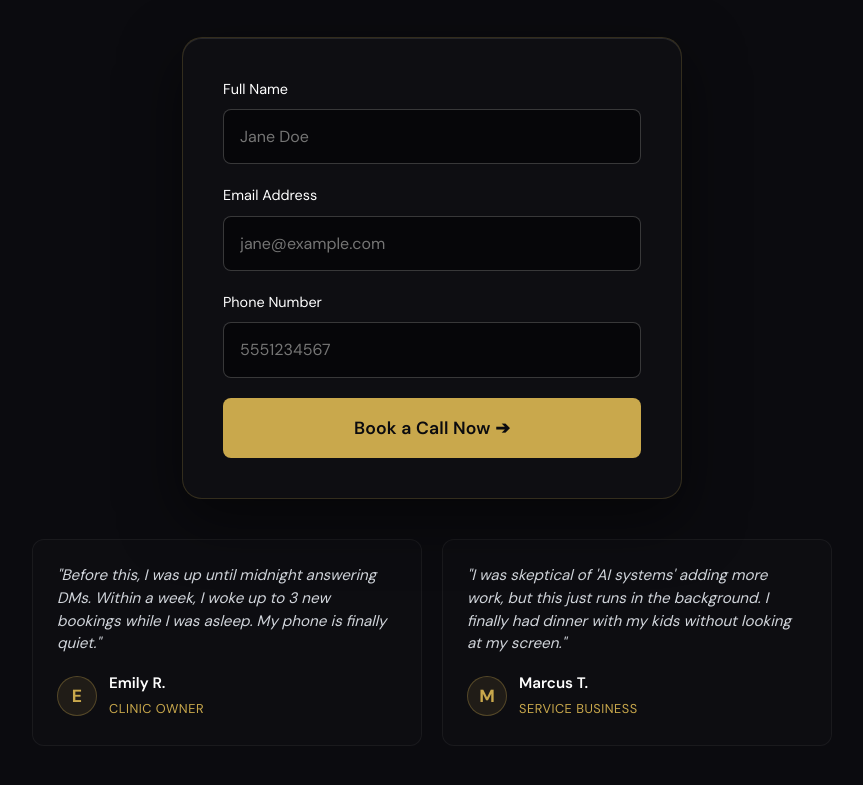
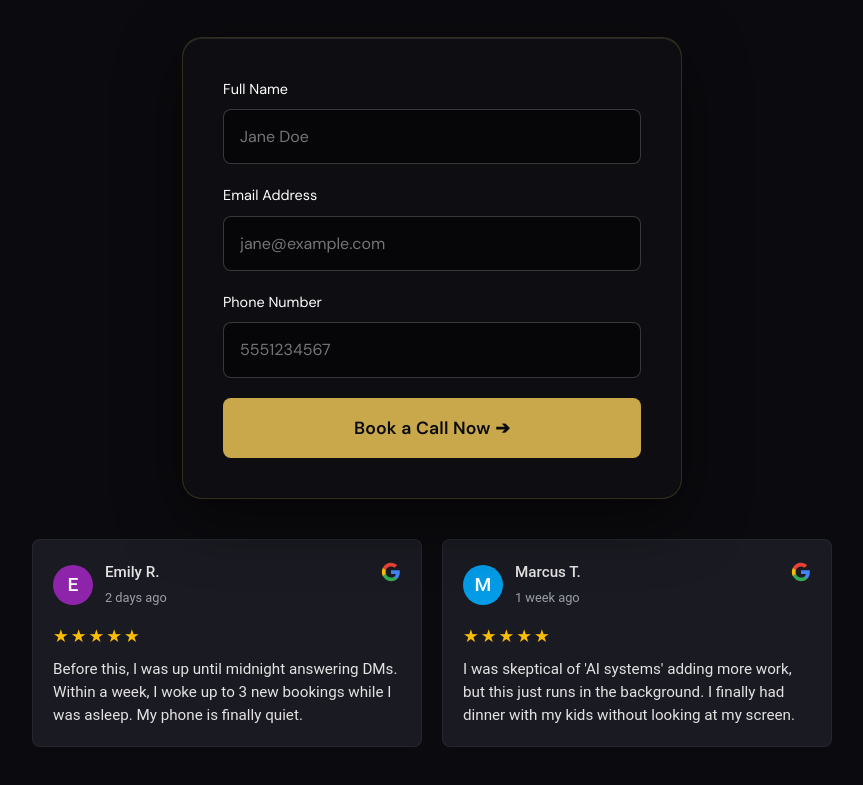
Before and after one commit to darrshandangi/GaneoAI, a website: page appointment.html in a window 1280 px wide. Shown: the part 609-1394 px from the top of the page, without its empty margins (208-1071 px from the left). Drawn offline with nearby package versions, Linux system fonts and the light colour scheme; a script that the page names is missing; a web font is replaced by a local one.

Commit message:
Update testimonials to look exactly like high-trust Google Reviews

```diff
--- a/appointment.html
+++ b/appointment.html
@@ -229,7 +229,7 @@
             transform: translateY(2px);
         }
 
-        /* --- Testimonials --- */
+        /* --- Google Review Testimonials --- */
         .mini-testimonials {
             max-width: 800px;
             margin: 0 auto 60px auto;
@@ -238,57 +238,63 @@
             gap: 20px;
         }
 
-        .mini-testimonial-card {
-            background: rgba(17, 17, 21, 0.5);
+        .google-review-card {
+            background: #1a1a22; /* Dark mode Google card */
+            border-radius: 8px;
+            padding: 20px;
+            text-align: left;
+            font-family: 'Roboto', Arial, sans-serif;
             border: 1px solid rgba(255, 255, 255, 0.05);
-            border-radius: 12px;
-            padding: 24px;
-            text-align: left;
         }
 
-        .mini-testimonial-card p {
-            color: #d1d5db;
-            font-size: 0.95rem;
-            font-style: italic;
-            margin-bottom: 16px;
-            line-height: 1.5;
-        }
-
-        .mini-testimonial-author {
+        .review-header {
             display: flex;
             align-items: center;
             gap: 12px;
+            margin-bottom: 12px;
         }
 
-        .mini-testimonial-avatar {
+        .reviewer-avatar {
             width: 40px;
             height: 40px;
             border-radius: 50%;
-            background: rgba(201, 168, 76, 0.1);
-            color: var(--accent);
             display: flex;
             align-items: center;
             justify-content: center;
-            font-family: var(--sans);
-            font-weight: 700;
-            font-size: 1.1rem;
-            border: 1px solid rgba(201, 168, 76, 0.3);
+            color: #fff;
+            font-size: 1.2rem;
+            font-weight: 500;
         }
 
-        .mini-testimonial-info strong {
+        .reviewer-info strong {
             display: block;
-            color: #fff;
+            color: #e3e3e3;
             font-size: 0.95rem;
-            font-family: var(--sans);
-            font-weight: 600;
+            font-weight: 500;
         }
 
-        .mini-testimonial-info span {
-            color: var(--accent);
+        .reviewer-info span {
+            color: #9aa0a6;
             font-size: 0.8rem;
-            font-family: var(--sans);
-            text-transform: uppercase;
-            letter-spacing: 0.5px;
+        }
+
+        .google-logo {
+            margin-left: auto;
+            align-self: flex-start;
+            padding-top: 2px;
+        }
+
+        .review-stars {
+            font-size: 1.1rem;
+            margin-bottom: 8px;
+            letter-spacing: 2px;
+            color: #fbbc04; /* Google Star Yellow */
+        }
+
+        .review-text {
+            color: #e3e3e3;
+            font-size: 0.95rem;
+            line-height: 1.5;
         }
 
 
@@ -402,25 +408,44 @@
         </form>
 
         <div class="mini-testimonials">
-            <div class="mini-testimonial-card">
-                <p>"Before this, I was up until midnight answering DMs. Within a week, I woke up to 3 new bookings while I was asleep. My phone is finally quiet."</p>
-                <div class="mini-testimonial-author">
-                    <div class="mini-testimonial-avatar">E</div>
-                    <div class="mini-testimonial-info">
+            <div class="google-review-card">
+                <div class="review-header">
+                    <div class="reviewer-avatar" style="background-color: #8e24aa;">E</div>
+                    <div class="reviewer-info">
                         <strong>Emily R.</strong>
-                        <span>Clinic Owner</span>
+                        <span>2 days ago</span>
+                    </div>
+                    <div class="google-logo">
+                        <svg width="20" height="20" viewBox="0 0 24 24">
+                            <path fill="#4285F4" d="M22.56 12.25c0-.78-.07-1.53-.2-2.25H12v4.26h5.92c-.26 1.37-1.04 2.53-2.21 3.31v2.77h3.57c2.08-1.92 3.28-4.74 3.28-8.09z"/>
+                            <path fill="#34A853" d="M12 23c2.97 0 5.46-.98 7.28-2.66l-3.57-2.77c-.98.66-2.23 1.06-3.71 1.06-2.86 0-5.29-1.93-6.16-4.53H2.18v2.84C3.99 20.53 7.7 23 12 23z"/>
+                            <path fill="#FBBC05" d="M5.84 14.09c-.22-.66-.35-1.36-.35-2.09s.13-1.43.35-2.09V7.07H2.18C1.43 8.55 1 10.22 1 12s.43 3.45 1.18 4.93l2.85-2.22.81-.62z"/>
+                            <path fill="#EA4335" d="M12 5.38c1.62 0 3.06.56 4.21 1.64l3.15-3.15C17.45 2.09 14.97 1 12 1 7.7 1 3.99 3.47 2.18 7.07l3.66 2.84c.87-2.6 3.3-4.53 6.16-4.53z"/>
+                        </svg>
                     </div>
                 </div>
+                <div class="review-stars">★★★★★</div>
+                <p class="review-text">Before this, I was up until midnight answering DMs. Within a week, I woke up to 3 new bookings while I was asleep. My phone is finally quiet.</p>
             </div>
-            <div class="mini-testimonial-card">
-                <p>"I was skeptical of 'AI systems' adding more work, but this just runs in the background. I finally had dinner with my kids without looking at my screen."</p>
-                <div class="mini-testimonial-author">
-                    <div class="mini-testimonial-avatar">M</div>
-                    <div class="mini-testimonial-info">
+
+            <div class="google-review-card">
+                <div class="review-header">
+                    <div class="reviewer-avatar" style="background-color: #039be5;">M</div>
+                    <div class="reviewer-info">
                         <strong>Marcus T.</strong>
-                        <span>Service Business</span>
+                        <span>1 week ago</span>
+                    </div>
+                    <div class="google-logo">
+                        <svg width="20" height="20" viewBox="0 0 24 24">
+                            <path fill="#4285F4" d="M22.56 12.25c0-.78-.07-1.53-.2-2.25H12v4.26h5.92c-.26 1.37-1.04 2.53-2.21 3.31v2.77h3.57c2.08-1.92 3.28-4.74 3.28-8.09z"/>
+                            <path fill="#34A853" d="M12 23c2.97 0 5.46-.98 7.28-2.66l-3.57-2.77c-.98.66-2.23 1.06-3.71 1.06-2.86 0-5.29-1.93-6.16-4.53H2.18v2.84C3.99 20.53 7.7 23 12 23z"/>
+                            <path fill="#FBBC05" d="M5.84 14.09c-.22-.66-.35-1.36-.35-2.09s.13-1.43.35-2.09V7.07H2.18C1.43 8.55 1 10.22 1 12s.43 3.45 1.18 4.93l2.85-2.22.81-.62z"/>
+                            <path fill="#EA4335" d="M12 5.38c1.62 0 3.06.56 4.21 1.64l3.15-3.15C17.45 2.09 14.97 1 12 1 7.7 1 3.99 3.47 2.18 7.07l3.66 2.84c.87-2.6 3.3-4.53 6.16-4.53z"/>
+                        </svg>
                     </div>
                 </div>
+                <div class="review-stars">★★★★★</div>
+                <p class="review-text">I was skeptical of 'AI systems' adding more work, but this just runs in the background. I finally had dinner with my kids without looking at my screen.</p>
             </div>
         </div>
     </div>
```
